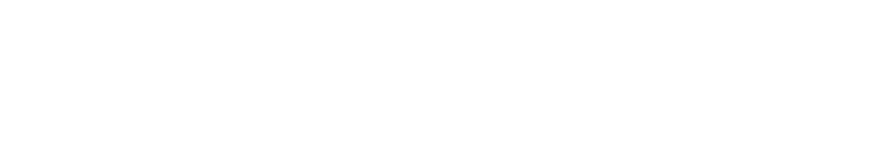
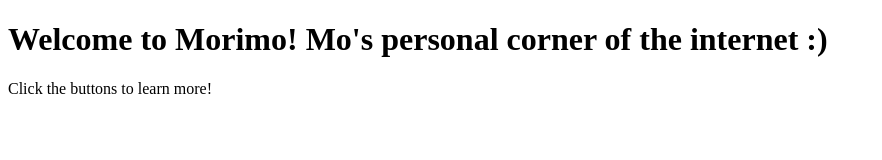
Before and after one commit to Ayamamoru/Morimo, a plain HTML site: page index.html in a window 1280 px wide. Shown: the whole page, without its empty margins (0-882 px from the left). Drawn offline with Linux system fonts and the light colour scheme.

Commit message:
A better base lol

```diff
--- a/index.html
+++ b/index.html
@@ -1,13 +1,11 @@
 <!DOCTYPE html>
 <html>
-    <head>
-        <title>Momobakerie</title>
-    </head>
-    <body>
-
-
-    </body>
-
-
-
+<head>
+    <meta name="viewport" content="width=device-width, initial-scale=1.0">
+    <title>Mo's personal webs</title>
+</head>
+<body>
+    <h1>Welcome to Morimo! Mo's personal corner of the internet :)</h1>
+    <p>Click the buttons to learn more!</p>
+</body>
 </html>
```
